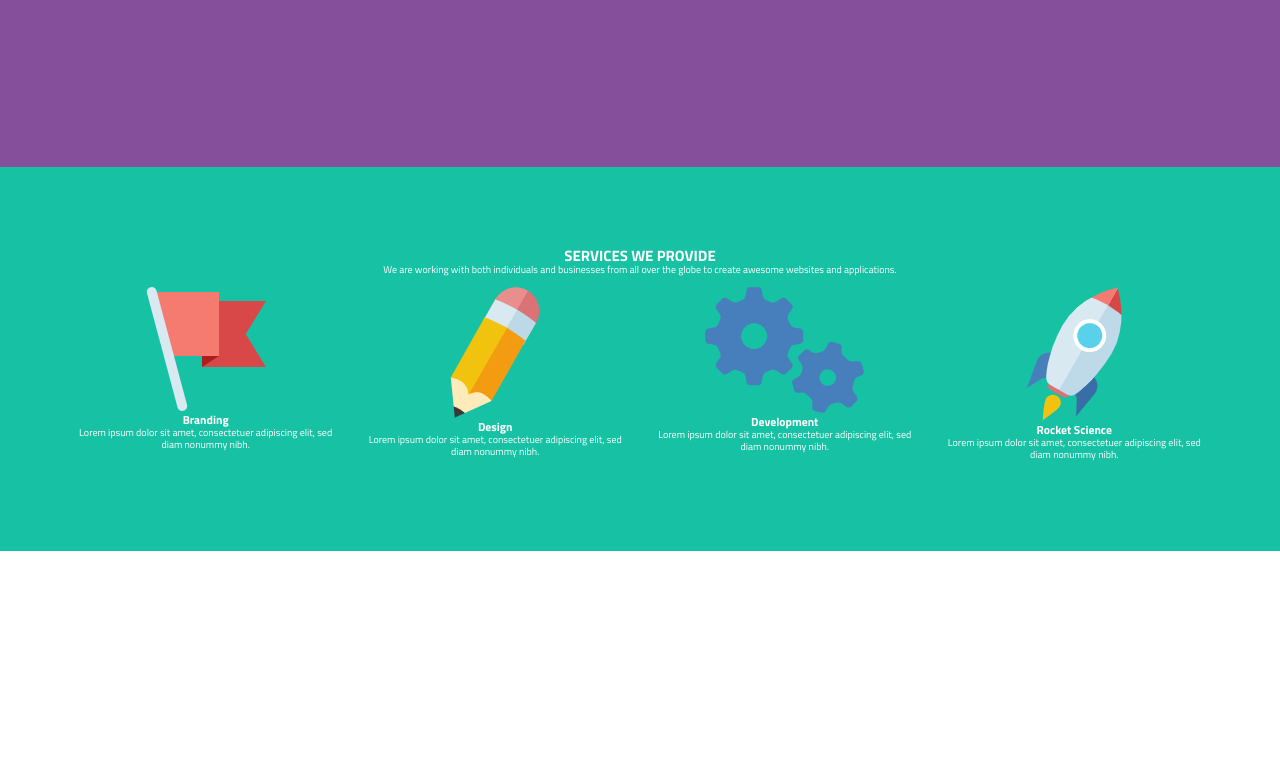
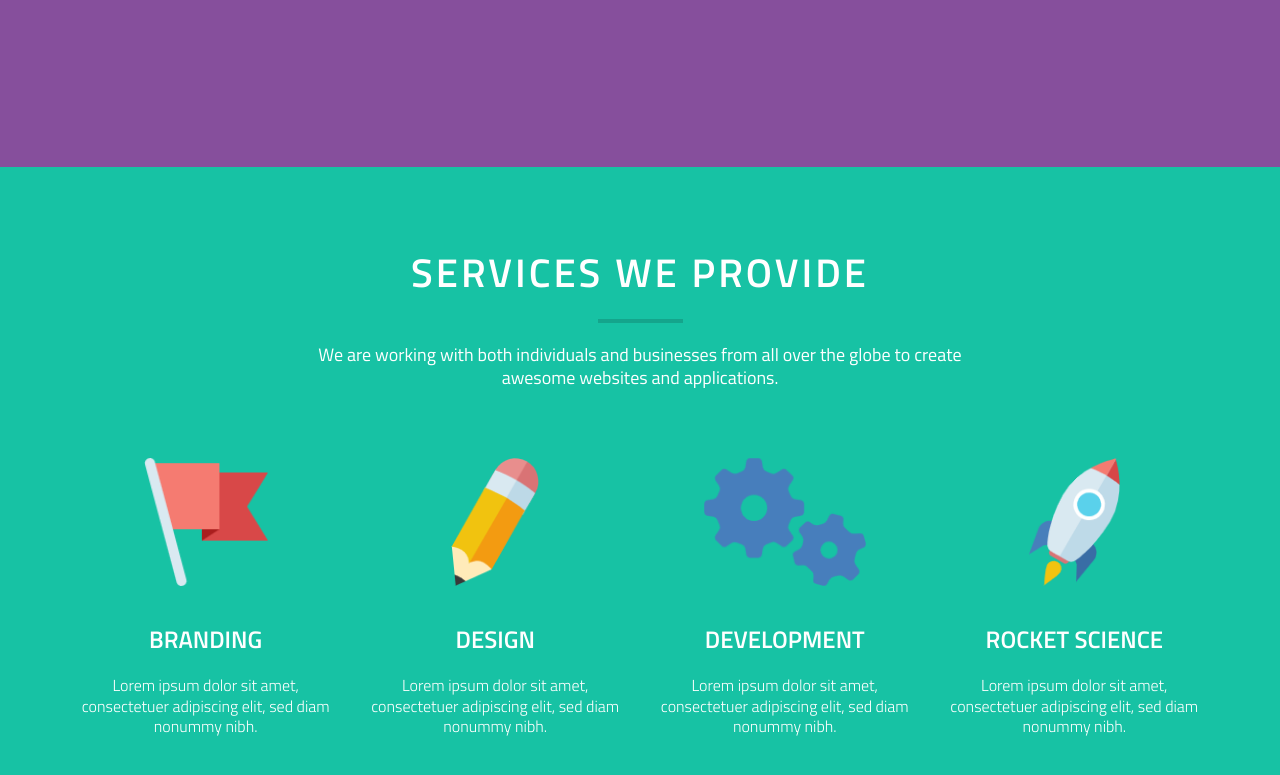
Before and after one commit to muhaiminulIslamIkhlas/PSD-to-HTML-1, a plain HTML site: page Part 2/index.html in a window 1280 px wide. Shown: the part 513-1288 px from the top of the page. Before the commit the page ends 1064 px from the top, so only its background shows below. Drawn offline with Linux system fonts and the light colour scheme.

Commit message:
services complete

```diff
--- a/Part 2/index.html
+++ b/Part 2/index.html
@@ -27,7 +27,7 @@
                 </a>
                 <ul class="main-nav">
                     <li class="active"><a href="">home</a></li>
-                    <li><a href="">About</a></li>
+                    <li><a href="#service">Service</a></li>
                     <li><a href="">work</a></li>
                     <li><a href="">blog</a></li>
                     <li><a href="">contact</a></li>
@@ -48,7 +48,7 @@
 
     <!--START SEVICES section-->
 
-    <section class="services-section clearfix">
+    <section class="services-section clearfix" id="service">
         <div class="row">
            <h2>SERVICES WE PROVIDE</h2>
            <p class="little-description">We are working with both individuals and businesses from all over the globe
--- a/Part 2/resources/css/style.css
+++ b/Part 2/resources/css/style.css
@@ -15,6 +15,7 @@ html{
 body{
     font-family: 'Titillium Web', sans-serif;
     text-rendering: optimizeLegibility;
+    line-height: 1.3;
 
 }
 
@@ -28,7 +29,7 @@ h1{
 
 .clearfix::after{
     content: "";
-    display: table;
+    display: block;
     clear: both;
     height: 0;
     visibility: hidden;
@@ -62,6 +63,44 @@ section{
     margin-top:4.5rem ;
 
 }
+
+h2{
+    font-size: 4rem;
+    text-transform: uppercase;
+    letter-spacing: .3rem;
+    font-weight: 600;
+    margin-bottom: 20px;
+    color: #fff;
+    text-align: center;
+}
+
+h2::after{
+    content: "";
+    display: block;
+    height: .4rem;
+    background: #fff;
+    width: 8.5rem;
+    margin: auto;
+    margin-top: 2rem;
+
+}
+
+h3{
+    font-size: 2.4rem;
+    text-transform: uppercase;
+    font-weight: 600;
+}
+
+.box{
+    padding: 1%;
+}
+
+.box p{
+    font-size: 1.6rem;
+    font-weight: 300;
+    margin-top: 2rem;
+}
+
 
 /*=====================*/
 /*Header Section */
@@ -147,3 +186,20 @@ header{
     text-align: center;
 
 }
+
+.services-section h2::after{
+    background: #14a58c;
+}
+
+.services-icon{
+    height: 12.8rem;
+    margin-bottom: 3.5rem;
+    margin-top: 4.5rem;
+}
+
+.little-description{
+    font-size: 1.8rem;
+    width: 60%;
+    margin-left: 20%;
+
+}
```
